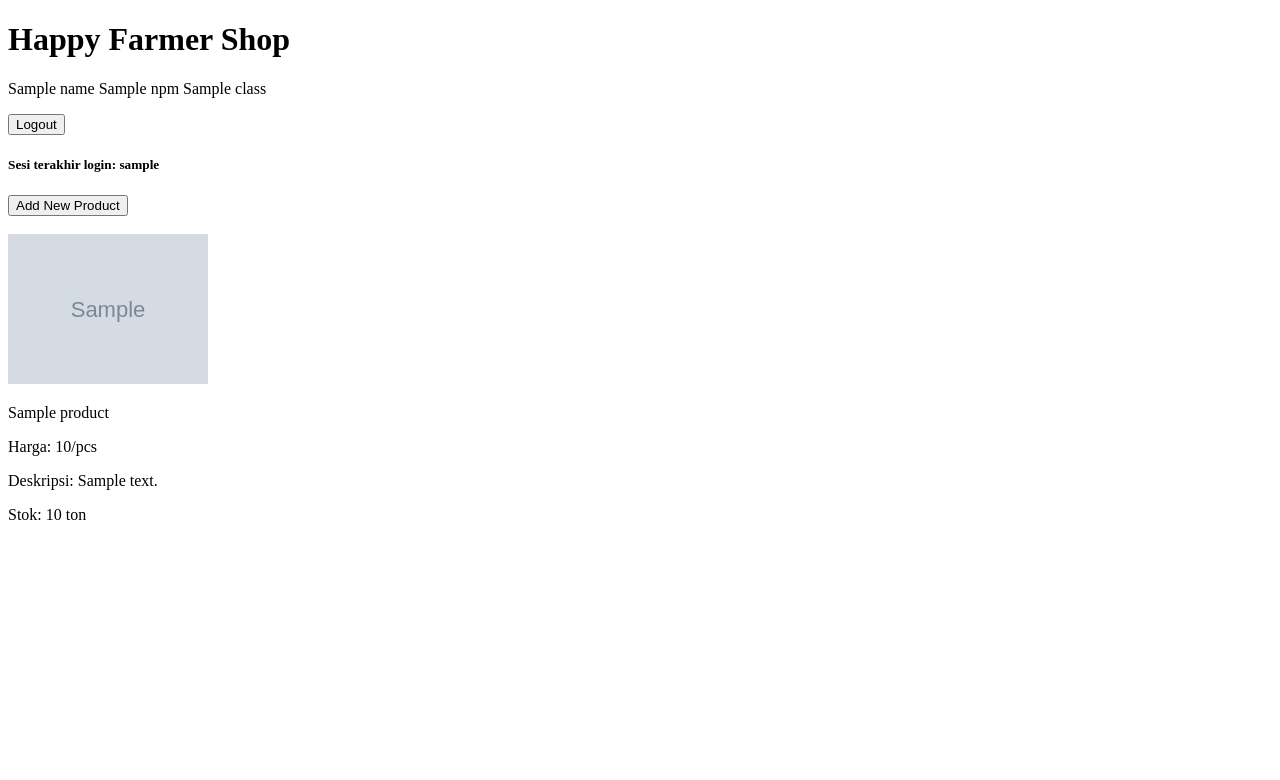
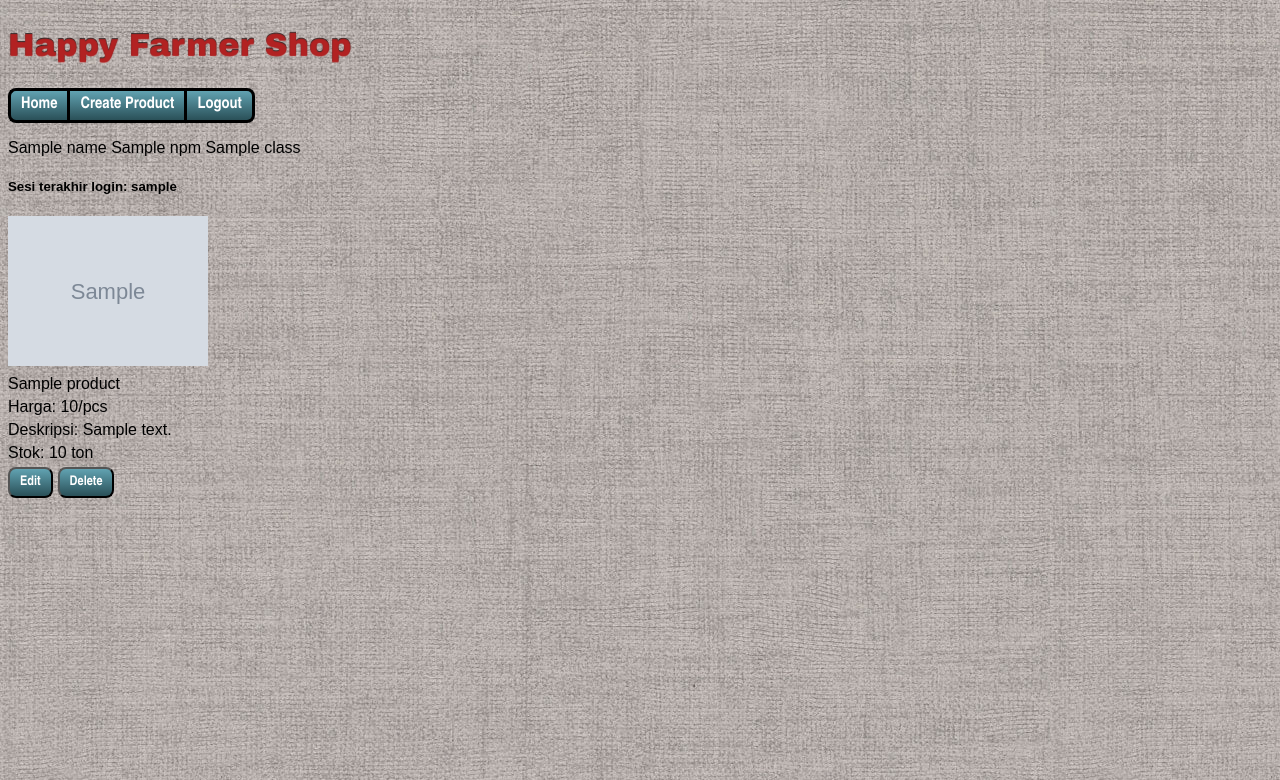
Before and after one commit to syauqiyasman/happy-farmer-shop, a Django app: template main/templates/main.html in a window 1280 px wide. Shown: the top 780 px of the page. Run offline with Django 5.2, Linux system fonts and the light colour scheme; tables that the repository leaves empty hold one stand-in row (values such as "Sample post"); the template is opened without the code that fills it: values that come from a table or form of the project are taken from there, most other values are stand-ins (such as "Sample title", 1, 10 or a date in 2020); grey boxes marked "Sample" are stand-in pictures.

Commit message:
Tugas 5 website

```diff
--- a/main/templates/create_product.html
+++ b/main/templates/create_product.html
@@ -1,5 +1,6 @@
 {% extends 'base.html' %}
 {% block content %}
+    {% include 'navbar.html' %}
 <h1>Tambah Produk Baru</h1>
 
 <form method="POST">
--- a/main/templates/main.html
+++ b/main/templates/main.html
@@ -1,25 +1,43 @@
 {% extends 'base.html' %}
+{% load static %}
 {% block content %}
-<h1>Happy Farmer Shop</h1>
+{% include 'navbar.html' %}
 <p>{{ name }} {{ npm }} {{ class }}</p>
-<a href="{% url 'main:logout' %}">
-  <button>Logout</button>
-</a>
 <h5>Sesi terakhir login: {{ last_login }}</h5>
-<a href="{% url 'main:create_product' %}">
-    <button>Add New Product</button>
-</a>
-<br/>
-<br/>
+
     {% if not products %}
-        <p>Belum ada produk.</p>
+        <div class="product-not-found-container">
+            <div class="product-not-found-message">
+                <div>
+                    <img src="{% static '/image/no-product.png' %}">
+                </div>
+                <p>Belum ada produk.</p>
+            </div>
+        </div>
     {% else %}
+        <div class="product-container">
         {% for product in products %}
-        <img src="{{ product.image }}" alt="{{ product.name }}" height="150">
-        <p>{{ product.name }}</p>
-        <p>Harga: {{ product.price }}/pcs</p>
-        <p>Deskripsi: {{ product.description }}</p>
-        <p>Stok: {{ product.quantity }} ton</p>
+        <div class="product-information">
+            <div>
+                <img src="{{ product.image }}" alt="{{ product.name }}" height="150">
+            </div>
+            <div>{{ product.name }}</div>
+            <div>Harga: {{ product.price }}/pcs</div>
+            <div>Deskripsi: {{ product.description }}</div>
+            <div>Stok: {{ product.quantity }} ton</div>
+            <div class="product-action">
+                 <a href="{% url 'main:edit_product' product.pk %}">
+                    <button>
+                        Edit
+                    </button>
+                </a>
+                <a href="{% url 'main:delete_product' product.pk %}">
+                    <button>
+                        Delete
+                    </button>
+                </a>
+            </div>
+        </div>
         {% endfor %}
     {% endif %}
 {% endblock content %}
--- a/main/templates/register.html
+++ b/main/templates/register.html
@@ -7,7 +7,8 @@
 {% block content %}
 
 <div class="login">
-  <h1>Register</h1>
+    <h1 class="happyfarmershop-text">Happy Farmer Shop</h1>
+  <h3>Register</h3>
 
   <form method="POST">
     {% csrf_token %}
--- a/main/urls.py
+++ b/main/urls.py
@@ -1,6 +1,6 @@
 from django.urls import path
 from main.views import (show_main, create_product, show_xml, show_xml_by_id, show_json, show_json_by_id, register,
-                        login_user, logout_user)
+                        login_user, logout_user, edit_product, delete_product)
 
 app_name = 'main'
 
@@ -14,4 +14,6 @@ urlpatterns = [
     path('register/', register, name='register'),
     path('login/', login_user, name='login'),
     path('logout/', logout_user, name='logout'),
+    path('edit-product/<uuid:id>', edit_product, name='edit_product'),
+    path('delete/<uuid:id>', delete_product, name='delete_product'),
 ]
--- /dev/null
+++ b/static/css/global.css
@@ -0,0 +1,126 @@
+:root {
+    background-image: url("../image/background.jpg");
+    font-family: "Arial";
+}
+
+button, input[type=submit] {
+    color: white;
+    font-family: "Arial Narrow";
+    padding: 5px 10px;
+    border-radius: .5rem;
+    font-weight: bold;
+    background-image: linear-gradient(#61a2b1, #2A5058);
+    filter: dropshadow( three-pass-box , rgba(0,0,0,0.6) , 5, 0.0 , 0 , 1 );
+}
+
+button:hover, input[type=submit]:hover {
+    background-image: linear-gradient(#2A5058, #61a2b1);
+}
+
+.navbar-container {
+    display: flex;
+    place-items: center;
+    flex-direction: row;
+}
+
+.navbar-item {
+    background-image: linear-gradient(#61a2b1, #2A5058);
+    padding: 5px 10px;
+    color: white;
+    font-weight: bold;
+    font-family: "Arial Narrow";
+    filter: dropshadow( three-pass-box , rgba(0,0,0,0.6) , 5, 0.0 , 0 , 1 );
+    border-style: solid;
+    text-decoration: none;
+    border-color: #000;
+}
+
+.navbar-item:first-child {
+    border-radius: .5rem 0 0 .5rem;
+    border-right: 0;
+}
+
+.navbar-item:last-child {
+    border-radius: 0 .5rem .5rem 0;
+    border-left: 0;
+}
+
+.navbar-item:hover {
+    background-image: linear-gradient(#2A5058, #61a2b1);
+}
+
+.navbar-logout {
+    display: flex;
+    place-content: end;
+}
+
+.happyfarmershop-text {
+    font-size: 32px;
+    font-family: "Arial Black";
+    background-color: rgba(0,0,0,0.7);
+    color: transparent;
+    text-shadow: 0 1px 1px firebrick;
+    -webkit-background-clip: text;
+    -moz-background-clip: text;
+    background-clip: text;
+}
+
+.login-warning {
+    color: #990000;
+    font-weight: bold;
+}
+
+.login-warning-tips {
+    color: olivedrab;
+    font-weight: bold;
+}
+
+.login-warning-tips-url {
+    color: #B8860B;
+    text-decoration: underline;
+    font-weight: bold;
+}
+
+.product-container {
+    display: grid;
+    grid-gap: 20px;
+    max-width: 100%;
+}
+
+.product-information {
+    display: flex;
+    flex-direction: column;
+    gap: 5px;
+}
+
+.product-action {
+    display: flex;
+    gap: 5px;
+}
+
+@media (min-width: 640px) {
+    .product-container {
+        grid-template-columns: repeat(2, minmax(0, 1fr));
+    }
+}
+
+@media (min-width: 1024px) {
+    .product-container {
+        grid-template-columns: repeat(3, minmax(0, 1fr));
+    }
+}
+
+.product-not-found-container {
+    display: flex;
+    justify-content: center;
+}
+
+.product-not-found-message > p {
+    font-weight: bold;
+    text-align: center;
+}
+
+.product-not-found-message {
+    display: flex;
+    flex-direction: column;
+}
--- a/templates/base.html
+++ b/templates/base.html
@@ -4,9 +4,9 @@
   <head>
     <meta charset="UTF-8" />
     <meta name="viewport" content="width=device-width, initial-scale=1.0" />
+    <link rel="stylesheet" href="{% static 'css/global.css' %}"/>
     {% block meta %} {% endblock meta %}
   </head>
-
   <body>
     {% block content %} {% endblock content %}
   </body>
--- /dev/null
+++ b/templates/navbar.html
@@ -0,0 +1,14 @@
+<nav>
+    <h1 class="happyfarmershop-text">Happy Farmer Shop</h1>
+    <div class="navbar-container">
+            <a class="navbar-item" href="{% url 'main:show_main' %}">
+                Home
+            </a>
+            <a class="navbar-item" href="{% url 'main:create_product' %}">
+                Create Product
+            </a>
+            <a class="navbar-item navbar-logout" href="{% url 'main:logout' %}">
+                Logout
+            </a>
+        </div>
+</nav>
```
Also changed, not shown: happy_farmer_shop/settings.py (+7 -1 lines), main/templates/edit_product.html (added, +23 -0 lines), main/templates/login.html (+7 -1 lines), main/views.py (+20 -2 lines), readme.md, static/image/background.jpg (added), static/image/no-product.png (added), 2 other files.
